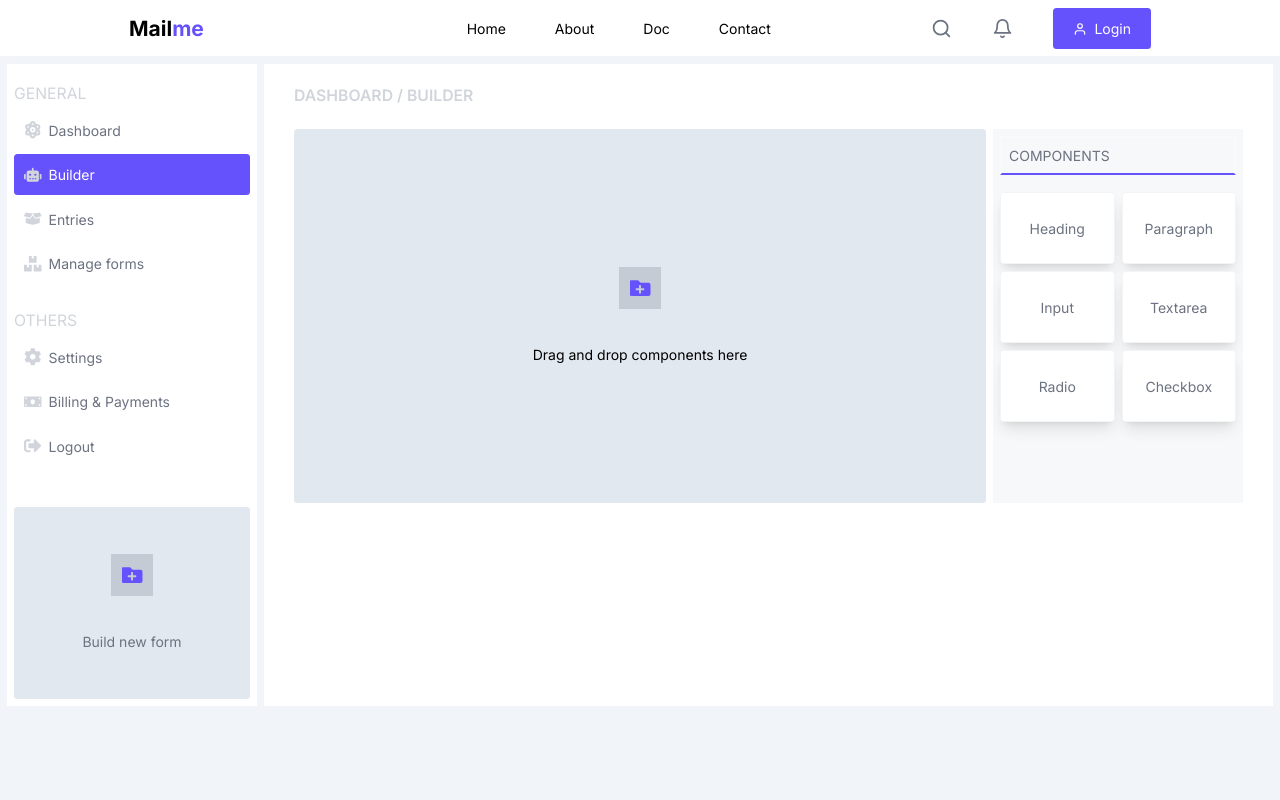
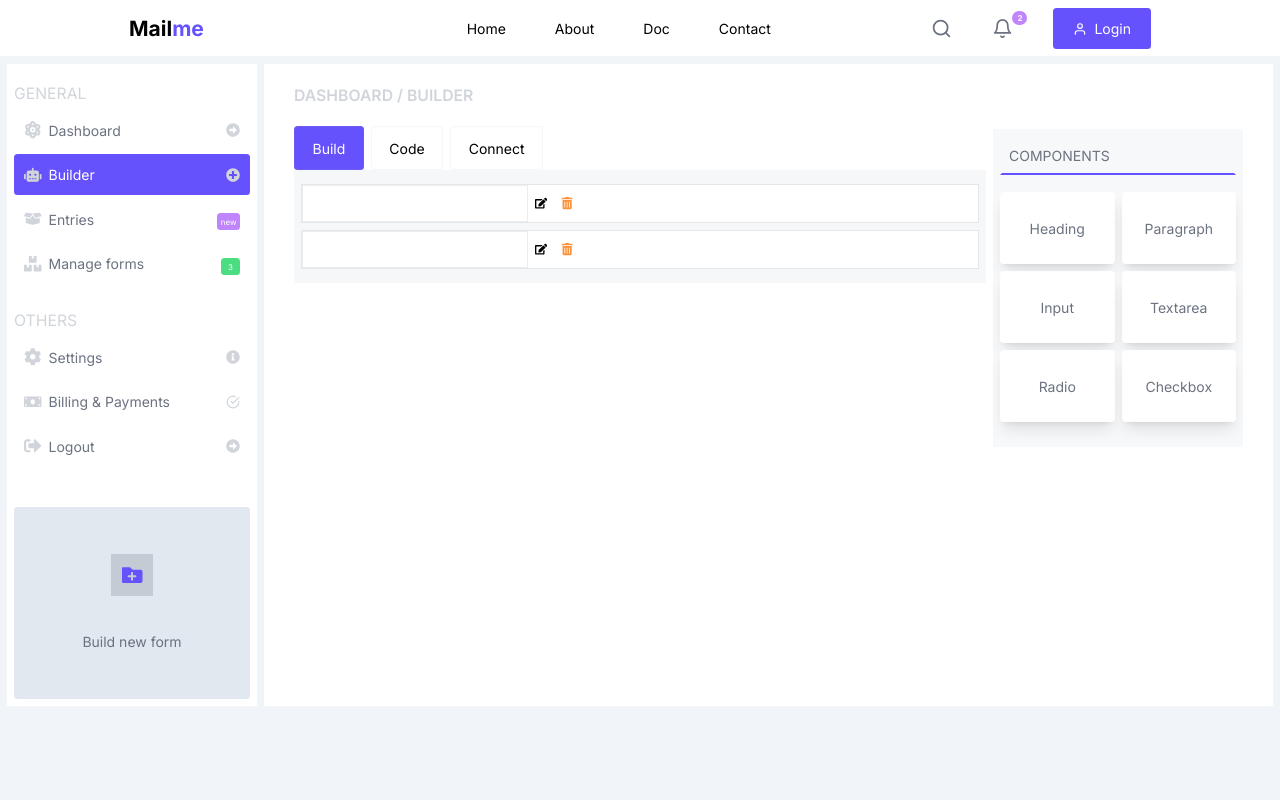
Before and after one commit to abel-otegbola/Formilio, a Next.js app: page /dashboard/builder in a window 1280 px wide. Shown: the top 800 px of the page. Built offline with nearby package versions, Linux system fonts and the light colour scheme.

Commit message:
feat: create inputblock and builderSidebar

```diff
--- a/src/app/(views)/dashboard/builder/page.js
+++ b/src/app/(views)/dashboard/builder/page.js
@@ -1,16 +1,46 @@
+'use client'
 import BuilderSidebar from "@/components/builderSidebar";
+import InputBlock from "@/components/formComponents/InputBlock";
+import { useState } from "react";
 import { FaFolderPlus } from "react-icons/fa";
 
 export default function Builder() {
+    const [active, setActive] = useState()
+    const [show, setShow] = useState("Build")
+    const [components, setComponents] = useState([
+        { id: 1, title: 'input' },
+        { id: 2, title: 'input' }
+    ])
+
     return (
         <div className="">
             <h3 className="font-semibold text-lg text-gray-300">DASHBOARD / BUILDER</h3>
             <div className="flex">
                 <div className="flex-1 mr-2">
-                    <div className="flex flex-col items-center justify-center w-full p-[20%] mt-[20px] bg-slate-200 dark:bg-gray-900 rounded text-center">
-                        <a href="/dashboard/builder"><FaFolderPlus className="p-3 mb-10 text-5xl bg-gray-600/[0.2] text-blue" /></a>
-                        <a href="/dashboard/builder">Drag and drop components here</a>
+                    <div className="flex items-center justify-between mt-5">
+                        <ul className="flex">
+                            <li className={`p-3 px-5 border border-gray-400/[0.1] hover:bg-blue hover:text-white cursor-pointer rounded mr-2 ${show === "Build" ? "bg-blue text-white": ""}`}>Build</li>
+                            <li className={`p-3 px-5 border border-gray-400/[0.1] hover:bg-blue hover:text-white cursor-pointer rounded mr-2 ${show === "Code" ? "bg-blue text-white": ""}`}>Code</li>
+                            <li className={`p-3 px-5 border border-gray-400/[0.1] hover:bg-blue hover:text-white cursor-pointer rounded mr-2 ${show === "Connect" ? "bg-blue text-white": ""}`}>Connect</li>
+                        </ul>
                     </div>
+                    {
+                        components.length < 1 ?
+                            <div className="flex flex-col items-center justify-center w-full p-[20%] mt-[20px] bg-slate-200 dark:bg-gray-800 rounded text-center">
+                                <div><FaFolderPlus className="p-3 mb-10 text-5xl bg-gray-600/[0.2] text-blue" /></div>
+                                <div>Drag and drop components here</div>
+                            </div>
+                        :
+                            <div className="p-2 bg-gray-300/[0.2]">
+                                {
+                                    components.map(item => {
+                                        return (
+                                            item.title === "input" ? <div onClick={() => setActive(item.id)} key={item.id} className="my-2"><InputBlock active={active === item.id ? true: false} /></div> : ""
+                                        )
+                                    })
+                                }
+                            </div>
+                    }
                 </div>
                 <BuilderSidebar />
             </div>
--- a/src/app/(views)/dashboard/layout.js
+++ b/src/app/(views)/dashboard/layout.js
@@ -4,7 +4,7 @@ export default function Layout({ children }) {
     return (
         <div className="flex bg-slate-100 dark:bg-gray-800 p-2">
             <Sidebar />
-            <div className="ml-2 flex-1 bg-white dark:bg-gray-800 p-[20px] px-[30px]">
+            <div className="ml-2 flex-1 bg-white dark:bg-gray-900 p-[20px] px-[30px]">
                 {children}
             </div>
 
--- a/src/components/builderSidebar.js
+++ b/src/components/builderSidebar.js
@@ -3,13 +3,13 @@ export default function BuilderSidebar() {
 
     return(
         <div className="w-[250px] p-2 mt-[20px] bg-gray-200/[0.3] dark:bg-gray-900 text-gray-500 dark:text-gray-300">
-            <h4 className="p-2 border-2 border-gray-50 border-b-blue">COMPONENTS</h4>
+            <h4 className="p-2 border-2 border-gray-50/[0.1] border-b-blue">COMPONENTS</h4>
 
             <div className="grid grid-cols-2 gap-2 my-5">
                 {
                     components.map((item,i) => {
                         return (
-                            <p key={i} className="text-center p-3 py-7 border border-gray-100 shadow-lg bg-white dark:bg-gray-800 hover:bg-blue hover:text-white cursor-pointer rounded" draggable="true">{item}</p>
+                            <p key={i} className="text-center p-3 py-7 border border-gray-100/[0.1] shadow-lg bg-white dark:bg-gray-800 hover:bg-blue hover:text-white cursor-pointer rounded" draggable="true">{item}</p>
                         )
                     })
                 }
--- /dev/null
+++ b/src/components/formComponents/InputBlock.js
@@ -0,0 +1,41 @@
+'use client'
+import { useState } from "react";
+import { FaEdit, FaPlusSquare, FaTextHeight, FaTimes, FaTrashAlt } from "react-icons/fa";
+
+export default function InputBlock({ active }) {
+    const [edit, setEdit] = useState(false)
+
+    return (
+        <div className={`relative border ${active ? "border-blue": "border-gray-400/[0.2]"}`}>
+            <div className="flex items-center bg-white">
+                <input className="p-2 border border-gray-400/[0.2] focus:outline focus:outline-blue"/>
+                <FaEdit className="text-3xl p-2" onClick={() => setEdit(!edit)} />
+                <FaTrashAlt className="text-3xl p-2 text-orange-400" onClick={() => setEdit(!edit)} />
+            </div>
+            <div className={`absolute top-[10%] left-0 rounded border-2 bg-white dark:bg-gray-900 z-50 ${!edit ? "hidden": ""}`}>
+                <div className="flex justify-between items-center p-3 border border-gray-300/[0.3]">
+                    <div className="flex items-center">
+                        <h4 className="font-semibold text-blue flex items-center"><FaTextHeight className="p-2 mr-2 rounded bg-gray-300/[0.3] text-3xl"/> INPUT</h4>
+                        <select className="ml-5 p-2 border border-gray-500/[0.2] rounded focus:outline focus:outline-blue" placeholder="Choose type">
+                            <option>Text</option>
+                            <option>Email</option>
+                            <option>Password</option>
+                            <option>Date</option>
+                            <option>Time</option>
+                            <option>Telephone</option>
+                        </select>
+                    </div>
+                    <div className="flex items-center cursor-pointer">
+                        <span className="py-[5px] px-3 rounded text-sm bg-blue hover:bg-hoverblue text-white flex items-center mr-4">Add <FaPlusSquare className="ml-2"/></span>
+                        <FaTimes className="" onClick={() => setEdit(false)}/>
+                    </div>
+                </div>
+                <div className="grid md:grid-cols-3 grid-cols-1 gap-2 m-2">
+                    <input className="p-2 border border-gray-400/[0.2] focus:outline focus:outline-blue" placeholder="Label..." />
+                    <input className="p-2 border border-gray-400/[0.2] focus:outline focus:outline-blue" placeholder="Placeholder..." />
+                    <input className="p-2 border border-gray-400/[0.2] focus:outline focus:outline-blue" placeholder="name..." />
+                </div>
+            </div>
+        </div>
+    )
+}
--- a/src/components/sidebar.js
+++ b/src/components/sidebar.js
@@ -1,19 +1,20 @@
 "use client"
 import { usePathname } from "next/navigation";
-import { FaAtom, FaBoxes, FaBoxOpen, FaChartLine, FaCog, FaFolderPlus, FaMoneyBill, FaRobot, FaSignOutAlt } from "react-icons/fa";
+import { FaArrowAltCircleRight, FaAtom, FaBoxes, FaBoxOpen, FaChartLine, FaCog, FaFolderPlus, FaInfoCircle, FaMoneyBill, FaPlusCircle, FaRobot, FaSignOutAlt } from "react-icons/fa";
+import { FiCheckCircle } from "react-icons/fi";
 
 export default function Sidebar() {
     const path = usePathname()
 
     const links = [
-        { name: "Dashboard", to: "", icon: <FaAtom /> },
-        { name: "Builder", to: "/builder", icon: <FaRobot /> },
-        { name: "Entries", to: "/entries", icon: <FaBoxOpen /> },
-        { name: "Manage forms", to: "/manage", icon: <FaBoxes /> },
-        { name: "Analytics", to: "/analytics", icon: <FaChartLine /> },
-        { name: "Settings", to: "/settings", icon: <FaCog /> },
-        { name: "Billing & Payments", to: "/billing", icon: <FaMoneyBill /> },
-        { name: "Logout", to: "/", icon: <FaSignOutAlt /> },
+        { name: "Dashboard", to: "", icon: <FaAtom />, iconRight: <FaArrowAltCircleRight/> },
+        { name: "Builder", to: "/builder", icon: <FaRobot />,  iconRight: <FaPlusCircle/> },
+        { name: "Entries", to: "/entries", icon: <FaBoxOpen />,  iconRight: <span className="bg-purple-400 text-white p-1 rounded text-[8px]">new</span> },
+        { name: "Manage forms", to: "/manage", icon: <FaBoxes />,  iconRight: <span className="bg-green-400 text-white p-1 px-2 rounded text-[8px]">3</span> },
+        { name: "Analytics", to: "/analytics", icon: <FaChartLine />,  iconRight: <FaArrowAltCircleRight/> },
+        { name: "Settings", to: "/settings", icon: <FaCog />,  iconRight: <FaInfoCircle/> },
+        { name: "Billing & Payments", to: "/billing", icon: <FaMoneyBill />,  iconRight: <FiCheckCircle/> },
+        { name: "Logout", to: "/", icon: <FaSignOutAlt />,  iconRight: <FaArrowAltCircleRight/> },
     ]
 
     return(
@@ -23,7 +24,15 @@ export default function Sidebar() {
                 {
                     links.slice(0,4).map((link,i) => {
                         return (
-                            <li key={i} className="flex w-full my-1"><a href={`/dashboard${link.to}`} className={`p-[10px] flex items-center hover:bg-blue hover:text-white w-full rounded ${path === `/dashboard${link.to}`? "bg-blue text-white": ""}`}><div className="mr-2 text-xl text-gray-300">{link.icon}</div> {link.name}</a></li>
+                            <li key={i} className="flex w-full my-1">
+                                <a href={`/dashboard${link.to}`} className={`p-[10px] flex justify-between  items-center hover:bg-blue hover:text-white w-full rounded ${path === `/dashboard${link.to}`? "bg-blue text-white": ""}`}>
+                                    <div className="flex items-center">
+                                        <div className="mr-2 text-xl text-gray-300">{link.icon}</div>
+                                        {link.name}
+                                    </div>
+                                    <span className="text-gray-300">{link.iconRight}</span>
+                                </a>
+                            </li>
                         )
                     })
                 }
@@ -33,7 +42,15 @@ export default function Sidebar() {
                 {
                     links.slice(5,9).map((link,i) => {
                         return (
-                            <li key={i} className="flex w-full my-1"><a href={`/dashboard${link.to}`} className={`p-[10px] flex items-center hover:bg-blue hover:text-white w-full rounded ${path === `/dashboard${link.to}`? "bg-blue text-white": ""}`}><div className="mr-2 text-xl text-gray-300">{link.icon}</div> {link.name}</a></li>
+                            <li key={i} className="flex w-full my-1">
+                                <a href={`/dashboard${link.to}`} className={`p-[10px] flex justify-between  items-center hover:bg-blue hover:text-white w-full rounded ${path === `/dashboard${link.to}`? "bg-blue text-white": ""}`}>
+                                    <div className="flex items-center">
+                                        <div className="mr-2 text-xl text-gray-300">{link.icon}</div>
+                                        {link.name}
+                                    </div>
+                                    <span className="text-gray-300">{link.iconRight}</span>
+                                </a>
+                            </li>
                         )
                     })
                 }
--- a/src/components/topbar.js
+++ b/src/components/topbar.js
@@ -18,7 +18,10 @@ export default function Topbar() {
             </ul>
             <div className="flex items-center">
                 <FiSearch className="mr-[40px] text-gray-500 font-bold text-2xl" />
-                <FiBell className="mr-[40px] text-gray-500 font-bold text-2xl" />
+                <div className="relative mr-[40px] text-gray-500 font-bold text-2xl">
+                    <FiBell />
+                    <sup className="absolute -top-2 -right-4 p-[5px] py-[7px] text-[8px] bg-purple-400 text-white rounded-full">2</sup>
+                </div>
                 <Link href="/login" className="flex items-center p-[10px] px-[20px] bg-blue hover:bg-hoverblue text-white rounded"><FiUser className="mr-2"/> Login</Link>
             </div>
         </div>
```
